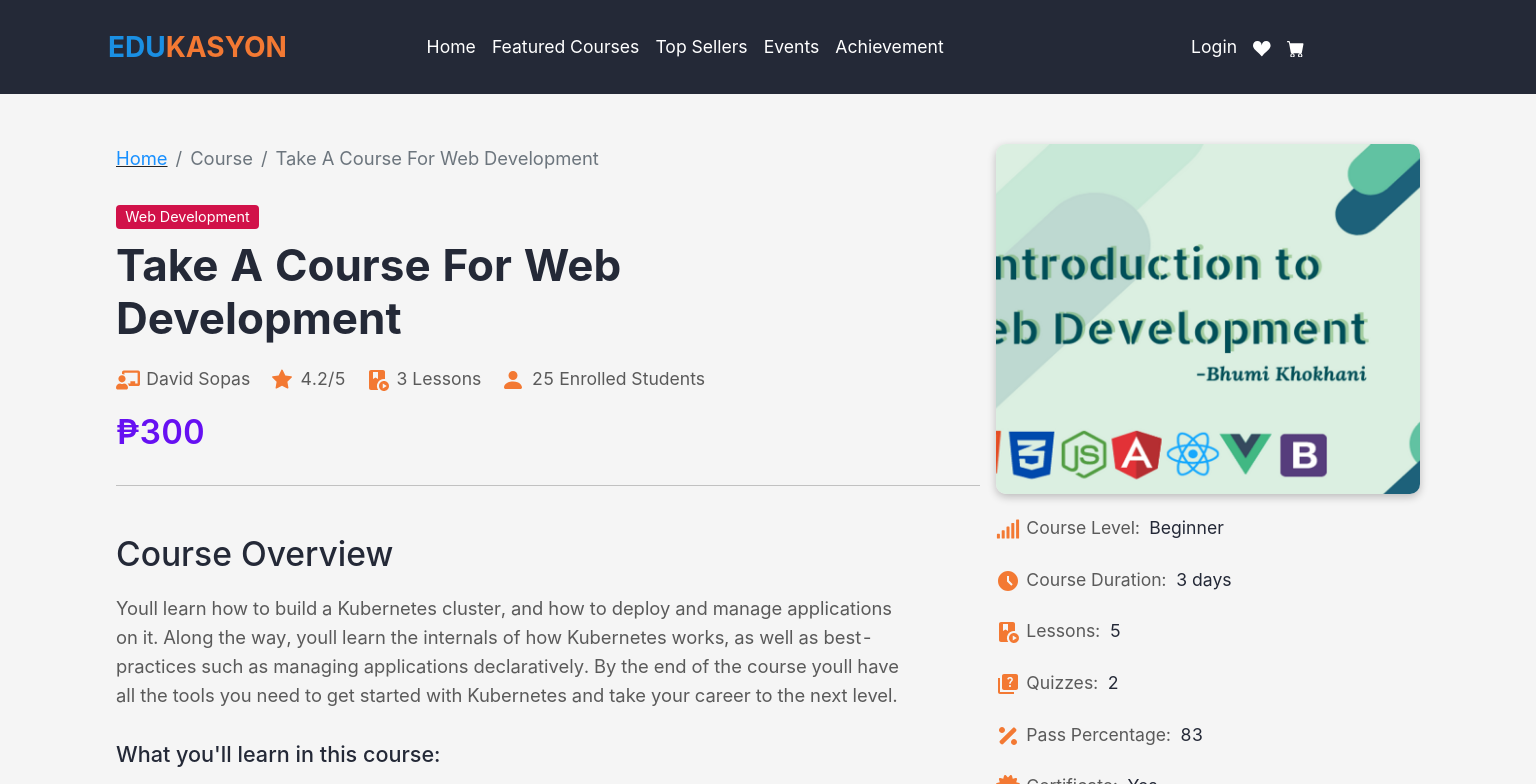
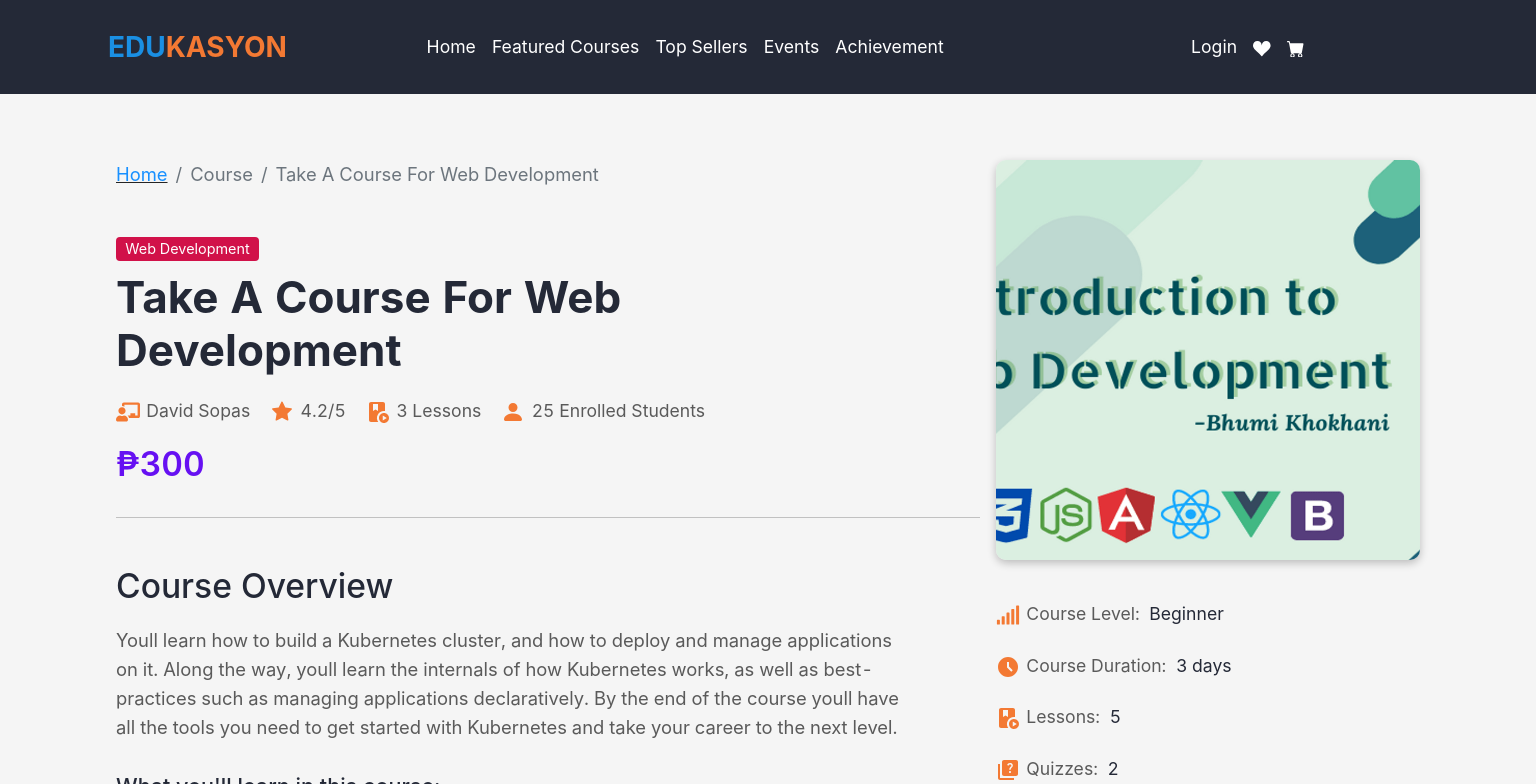
Before and after one commit to jklagrosa/Online-Learning-Web-Application, a Next.js app: page /course/1 in a window 1536 px wide. Shown: the top 784 px of the page. Built offline with nearby package versions, Linux system fonts and the light colour scheme.

Commit message:
Finished: working on course pages

```diff
--- a/styles/COURSE.module.scss
+++ b/styles/COURSE.module.scss
@@ -30,20 +30,28 @@
 
 
             @media only screen and (min-width: 2501px){
-                font-size: 1.7rem;
+                font-size: 1.75rem;
+
+                margin-bottom: 1rem;
             }
 
             @media only screen and (min-width: 2201px) and (max-width: 2500px) {
                 font-size: 1.5rem;
+
+                margin-bottom: 1rem;
             }
 
             @media only screen and (min-width: 1801px) and (max-width: 2200px) {
                 font-size: 1.4rem;
+
+                margin-bottom: 1rem;
             }
 
             @media only screen and (min-width: 1400px) and (max-width: 1800px) {
                font-size: 1.15rem;
+               margin-bottom: 1rem;
             }
+
 
 
 
@@ -73,6 +81,33 @@
             border-radius: 10px;
             box-shadow: rgba(0, 0, 0, 0.24) 0px 3px 8px;
             margin-bottom: 1.25rem;
+
+
+
+            @media only screen and (min-width: 2501px){
+                min-height: 550px;
+                margin-bottom: 2.5rem;
+            }
+
+            @media only screen and (min-width: 2201px) and (max-width: 2500px) {
+                min-height: 500px;
+                margin-bottom: 2.5rem;
+            }
+
+            @media only screen and (min-width: 1801px) and (max-width: 2200px) {
+                min-height: 450px;
+                margin-bottom: 2.5rem;
+            }
+
+            @media only screen and (min-width: 1400px) and (max-width: 1800px) {
+               min-height: 400px;
+               margin-bottom: 2.5rem;
+            }
+
+
+
+
+            // ===============================================================
 
 
             @media only screen and (max-width: 1200px) {
@@ -308,6 +343,30 @@
     ._course_header_section{
         padding: 5rem 0;
         width: 100%;
+
+
+
+
+        @media only screen and (min-width: 2501px){
+            padding: 9rem 0rem;
+        }
+
+        @media only screen and (min-width: 2201px) and (max-width: 2500px) {
+            padding: 8rem 0rem;
+        }
+
+        @media only screen and (min-width: 1801px) and (max-width: 2200px) {
+            padding: 6rem 0rem;
+        }
+
+        @media only screen and (min-width: 1400px) and (max-width: 1800px) {
+           padding: 6rem 0rem;
+        }
+
+
+
+
+        // ============================================================
 
 
         @media only screen and (max-width: 600px) {
```
